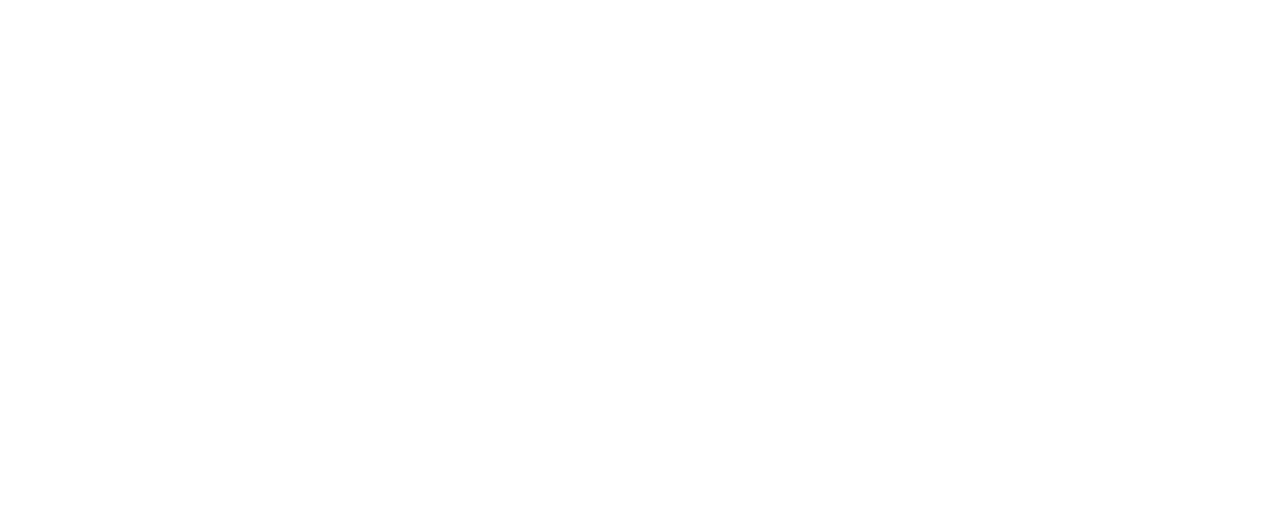
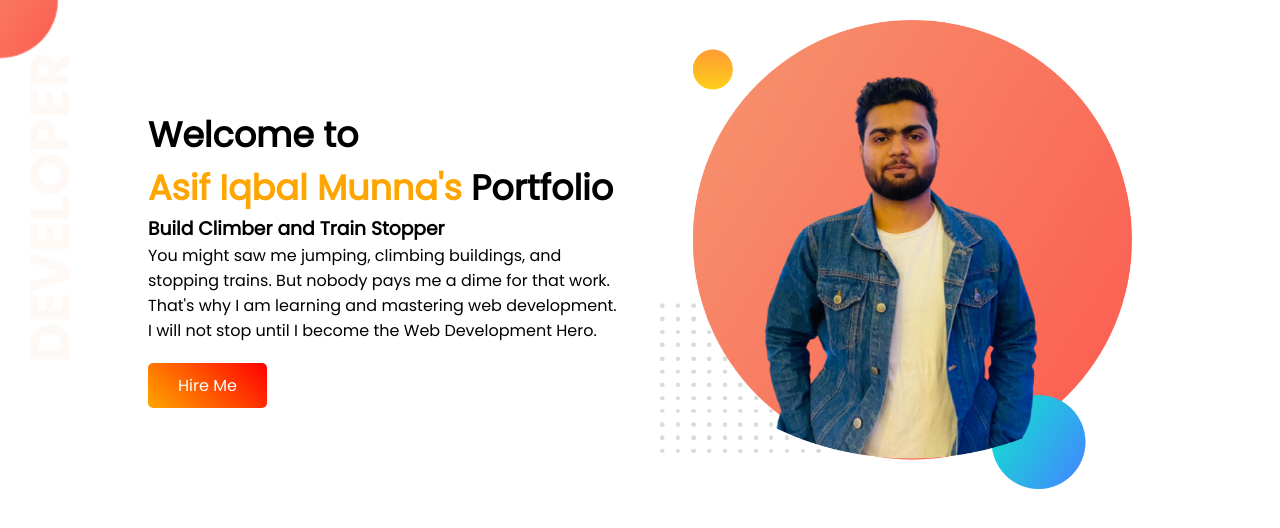
Before and after one commit to asif-iqbal-munna/developer-portfolio, a plain HTML site: page index.html in a window 1280 px wide. Drawn offline with Linux system fonts and the light colour scheme.

Commit message:
header is pertially completed

```diff
--- a/index.html
+++ b/index.html
@@ -1,12 +1,31 @@
 <!DOCTYPE html>
 <html lang="en">
+
 <head>
     <meta charset="UTF-8">
     <meta http-equiv="X-UA-Compatible" content="IE=edge">
     <meta name="viewport" content="width=device-width, initial-scale=1.0">
     <title>Munna's Portfolio</title>
+    <link rel="preconnect" href="https://fonts.googleapis.com">
+    <link rel="preconnect" href="https://fonts.gstatic.com" crossorigin>
+    <link href="https://fonts.googleapis.com/css2?family=Poppins&display=swap" rel="stylesheet">
+    <link rel="stylesheet" href="style.css">
 </head>
+
 <body>
+    <section class="header-section">
+        <div class="own-details">
+            <h1>Welcome to <br><span class="orange-text-color">Asif Iqbal Munna's</span> Portfolio</h1>
+            <h3>Build Climber and Train Stopper</h3>
+            <p>You might saw me jumping, climbing buildings, and stopping trains. But nobody pays me a dime for that
+                work. That's why I am learning and mastering web development. I will not stop until I become the Web
+                Development Hero.</p>
+            <a target="_blank" href="#" class="btn">Hire Me</a>
+        </div>
+        <div class="my-photo">
+            <img src="images/munna.png" alt="Munna's photo">
+        </div>
+    </section>
+</body>
 
-</body>
 </html>
--- a/style.css
+++ b/style.css
@@ -0,0 +1,48 @@
+* {
+    margin: 0;
+    padding: 0;
+    box-sizing: border-box;
+}
+
+body {
+    font-family: 'Poppins', sans-serif;
+}
+
+h1 {
+    font-size: 35px;
+}
+.orange-text-color {
+    color: orange;
+}
+
+.header-section {
+    padding: 0 10%;
+    display: flex;
+    align-items: center;
+    background-image: url(images/top-banner.png);
+    background-repeat: no-repeat;
+    background-position: left top;
+}
+.own-details {
+    width: 50%;
+    padding: 20px;
+}
+
+.my-photo {
+    width: 50%;
+    padding: 20px;
+}
+.my-photo img {
+    width: 100%;
+}
+
+.btn {
+    background-image: linear-gradient(45deg, orange, red);
+    padding: 10px 30px;
+    color: white;
+    text-decoration: none;
+    text-transform: capitalize;
+    display: inline-block;
+    margin-top: 20px;
+    border-radius: 5px;
+}
```
Also changed, not shown: images/munna.png (added).
